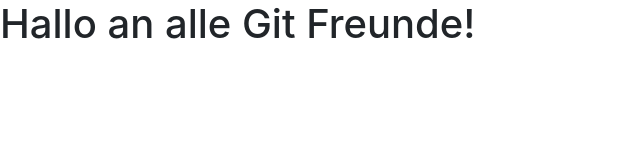
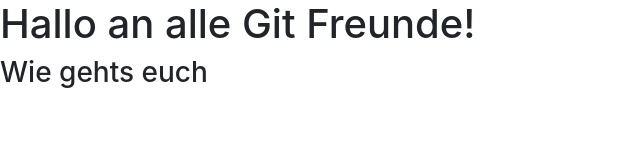
Before and after one commit to FrankIllner/git-buch-webseite, a plain HTML site: page index.html in a window 1280 px wide. Shown: the whole page, without its empty margins (0-640 px from the left). Drawn offline with nearby package versions, Linux system fonts and the light colour scheme.

Commit message:
Subheadline hinzugefügt

```diff
--- a/index.html
+++ b/index.html
@@ -12,7 +12,7 @@
   </head>
   <body>
     <h1>Hallo an alle Git Freunde!</h1>
-
+	<h3>Wie gehts euch</h3>
     <!-- Optional JavaScript -->
     <!-- jQuery first, then Popper.js, then Bootstrap JS -->
     <script src="https://code.jquery.com/jquery-3.2.1.slim.min.js" integrity="sha384-KJ3o2DKtIkvYIK3UENzmM7KCkRr/rE9/Qpg6aAZGJwFDMVNA/GpGFF93hXpG5KkN" crossorigin="anonymous"></script>
```
